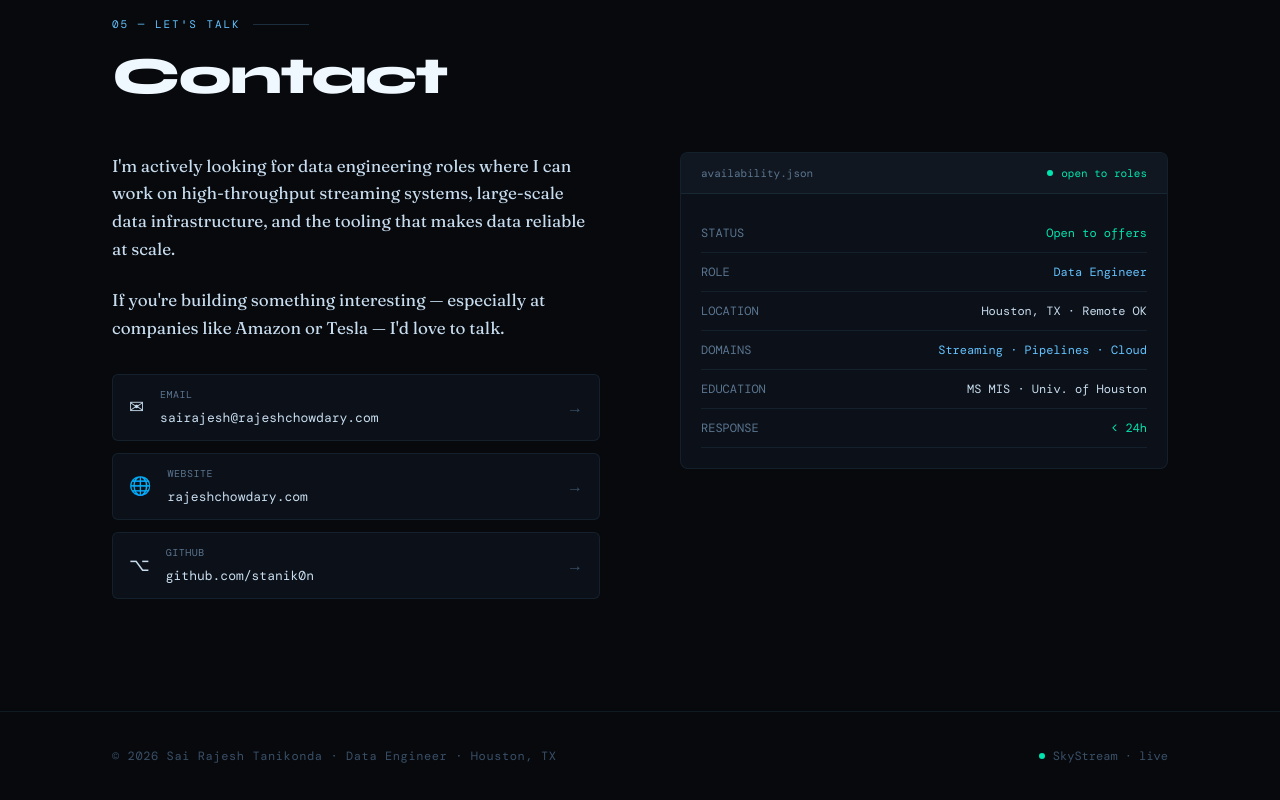
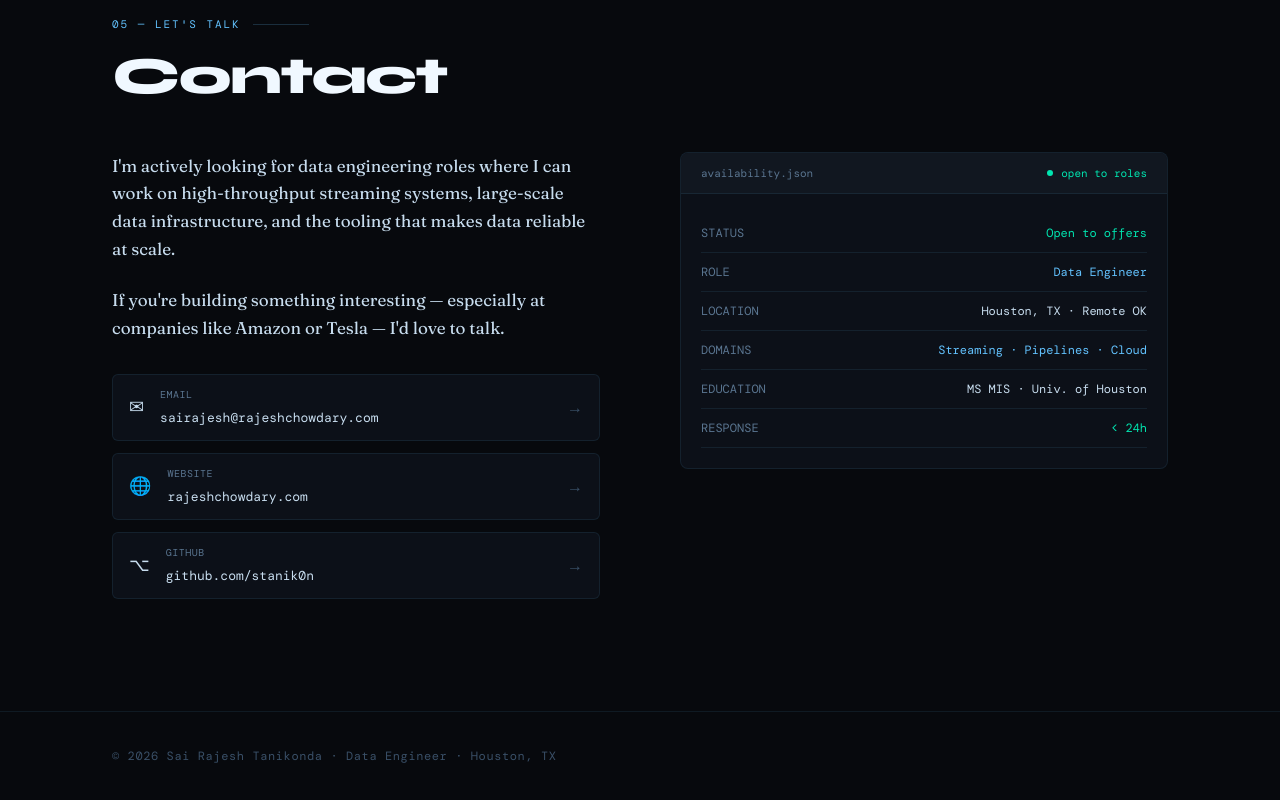
Before and after one commit to stanik0n/nextjs-portfolio, a Next.js app: page / in a window 1280 px wide. Shown: the part 6954-7754 px from the top of the page. Built offline with nearby package versions, Linux system fonts and the light colour scheme; a web font is replaced by a local one.

Commit message:
Remove SkyStream live indicator from footer

```diff
--- a/app/layout.tsx
+++ b/app/layout.tsx
@@ -36,16 +36,6 @@ export default function RootLayout({
             >
               © 2026 Sai Rajesh Tanikonda · Data Engineer · Houston, TX
             </span>
-            <span
-              className="font-mono text-xs flex items-center gap-2"
-              style={{ color: "var(--muted2)" }}
-            >
-              <span
-                className="inline-block w-1.5 h-1.5 rounded-full"
-                style={{ background: "var(--accent2)" }}
-              />
-              SkyStream · live
-            </span>
           </div>
         </footer>
       </body>
```
